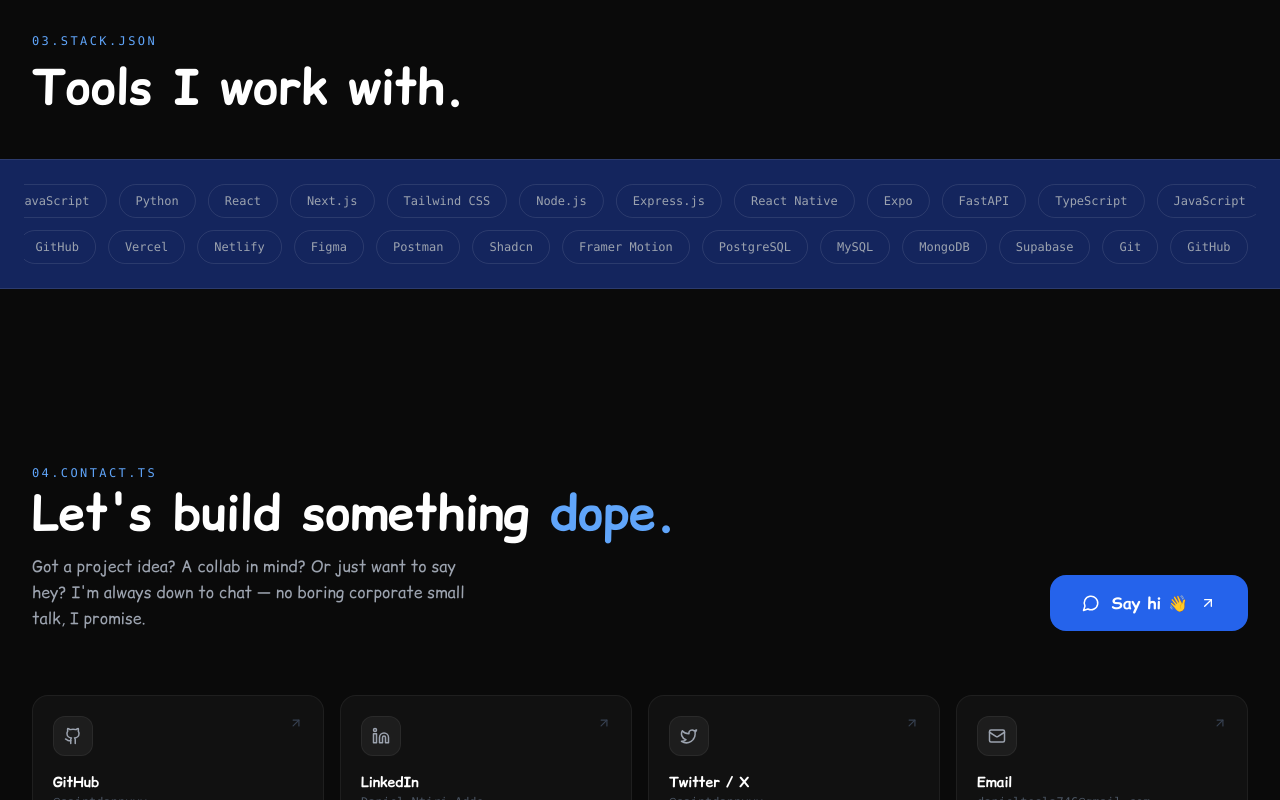
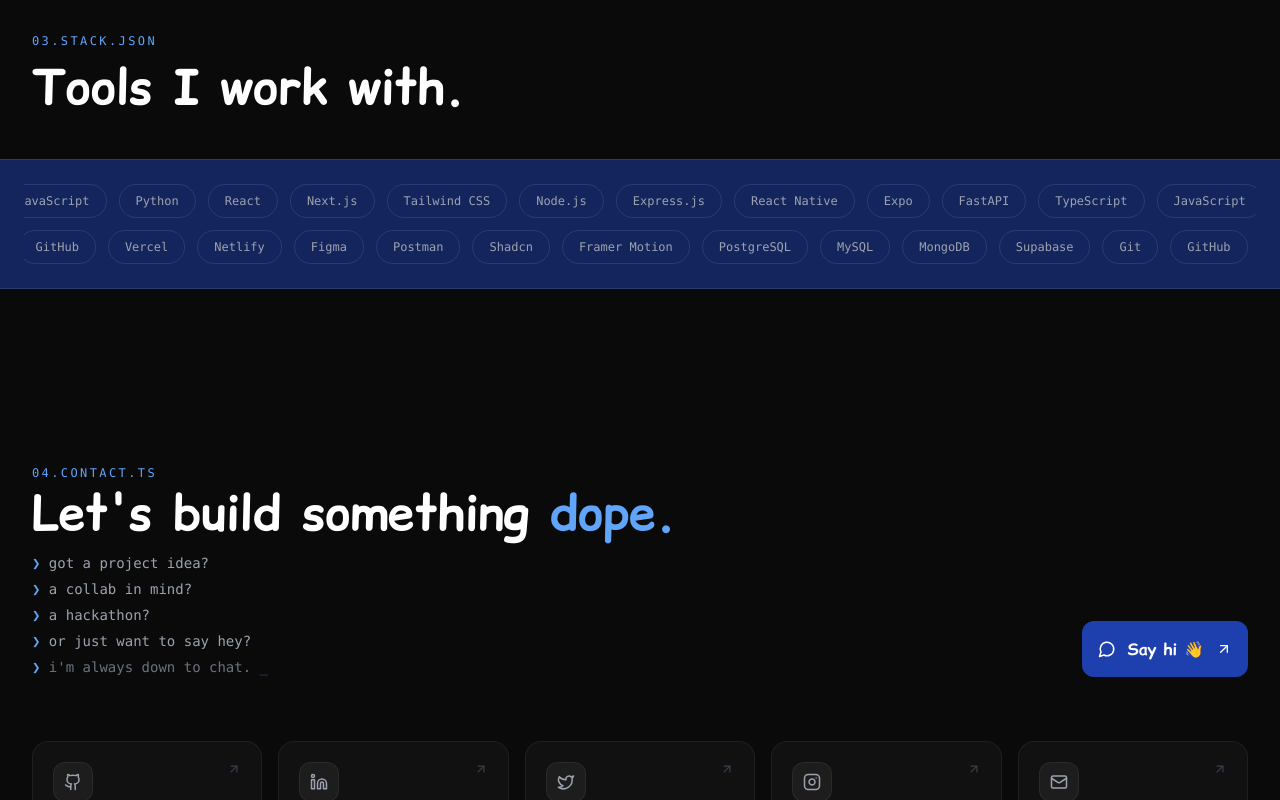
Before and after one commit to saintdannyyy/saintdannyyy-portfolio, a Next.js app: page / in a window 1280 px wide. Shown: the part 11200-12000 px from the top of the page. Built offline with nearby package versions, Linux system fonts and the light colour scheme.

Commit message:
feat: add Instagram to socials and enhance contact section layout

```diff
--- a/components/Contact.js
+++ b/components/Contact.js
@@ -5,6 +5,7 @@
   Github,
   Linkedin,
   Twitter,
+  Instagram,
   Mail,
   ArrowUpRight,
   MessageCircle,
@@ -33,6 +34,13 @@
     desc: "catch me tweeting random thoughts",
   },
   {
+    name: "Instagram",
+    handle: "@saintdannyyy",
+    href: "https://instagram.com/saintdannyyy",
+    icon: Instagram,
+    desc: "behind the lens & the screen",
+  },
+  {
     name: "Email",
     handle: "danieltesla746@gmail.com",
     href: "mailto:danieltesla746@gmail.com",
@@ -56,17 +64,37 @@
               Let&apos;s build something{" "}
               <span className="text-blue-400">dope.</span>
             </h2>
-            <p className="text-gray-400 text-base max-w-md leading-relaxed">
-              Got a project idea? A collab in mind? Or just want to say hey?
-              I&apos;m always down to chat — no boring corporate small talk, I
-              promise.
-            </p>
+            <div className="font-mono text-sm max-w-md space-y-1.5">
+              <p>
+                <span className="text-blue-400 select-none">❯ </span>
+                <span className="text-gray-400">got a project idea?</span>
+              </p>
+              <p>
+                <span className="text-blue-400 select-none">❯ </span>
+                <span className="text-gray-400">a collab in mind?</span>
+              </p>
+              <p>
+                <span className="text-blue-400 select-none">❯ </span>
+                <span className="text-gray-400">a hackathon?</span>
+              </p>
+              <p>
+                <span className="text-blue-400 select-none">❯ </span>
+                <span className="text-gray-400">or just want to say hey?</span>
+              </p>
+              <p>
+                <span className="text-blue-400 select-none">❯ </span>
+                <span className="text-gray-500">
+                  i&apos;m always down to chat.
+                  <span className="text-blue-400 animate-pulse"> _</span>
+                </span>
+              </p>
+            </div>
           </div>
 
           {/* Big email CTA */}
           <Link
             href="mailto:danieltesla746@gmail.com"
-            className="group shrink-0 inline-flex items-center gap-3 px-8 py-4 bg-blue-600 hover:bg-blue-500 text-white font-comic font-bold text-base rounded-2xl transition-all duration-200 hover:shadow-lg hover:shadow-blue-500/20"
+            className="group shrink-0 inline-flex items-center gap-3 px-4 py-4 bg-blue-800 hover:bg-blue-500 text-white font-comic font-bold text-base rounded-xl transition-all duration-200 hover:shadow-lg hover:shadow-blue-500/20"
           >
             <MessageCircle size={18} />
             Say hi 👋
@@ -78,7 +106,7 @@
         </div>
 
         {/* Socials grid */}
-        <div className="grid sm:grid-cols-2 lg:grid-cols-4 gap-4">
+        <div className="grid sm:grid-cols-2 lg:grid-cols-5 gap-4">
           {socials.map(({ name, handle, href, icon: Icon, desc }) => (
             <Link
               key={name}
```
